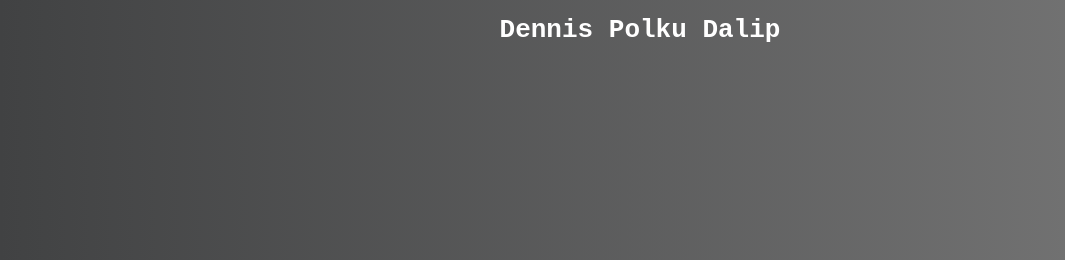
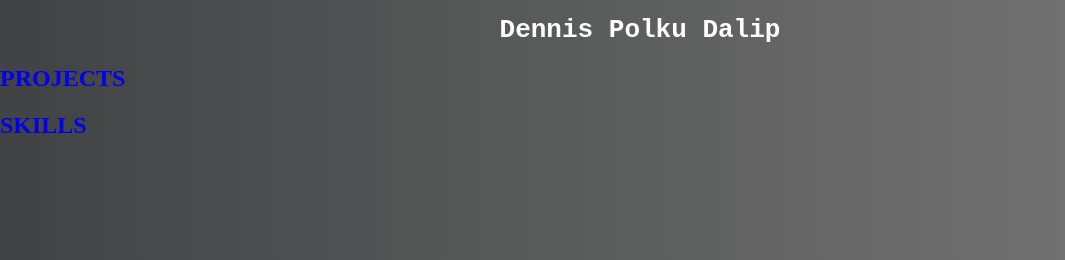
Before and after one commit to dennispoliku/portfolio, a plain HTML site: page index.html in a window 1280 px wide. Shown: the part 540-800 px from the top of the page, without its empty margins (0-1065 px from the left). Drawn offline with Linux system fonts and the light colour scheme.

Commit message:
Added a container. Centered two header elements.

```diff
--- a/index.html
+++ b/index.html
@@ -7,13 +7,22 @@
   <title>Dennis Poliku Dalip</title>
 </head>
 <body>
+
 <div class="front-container">
   <img src="images/logo-front.gif">
-
     <h1 class="engineer-name">SOFTWARE ENGINEER</h1>
     <h1 class="my-name">Dennis Polku Dalip</h1>
+</div>
 
+<div class="ps-container">
+  <a href="#projects"style=text-decoration:none;>
+    <h2 class=projects>PROJECTS</h2></a>
+  <a href="#skills"style=text-decoration:none>
+    <h2 class=skills>SKILLS</h2></a>
 </div>
+
+
+
 
 </body>
 </html>
```
